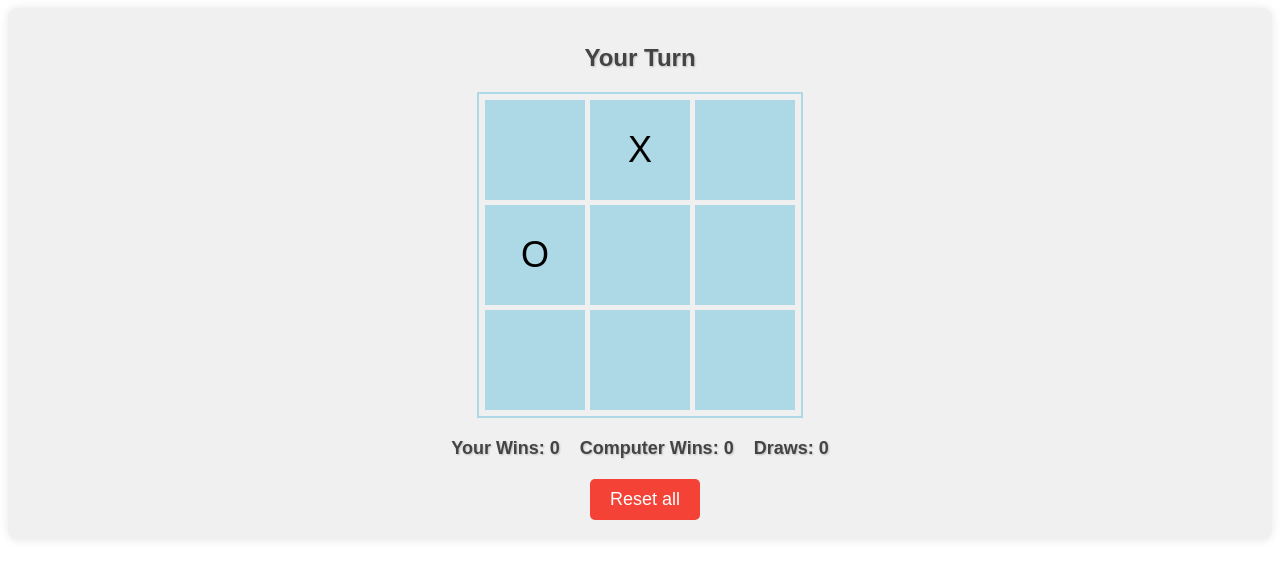
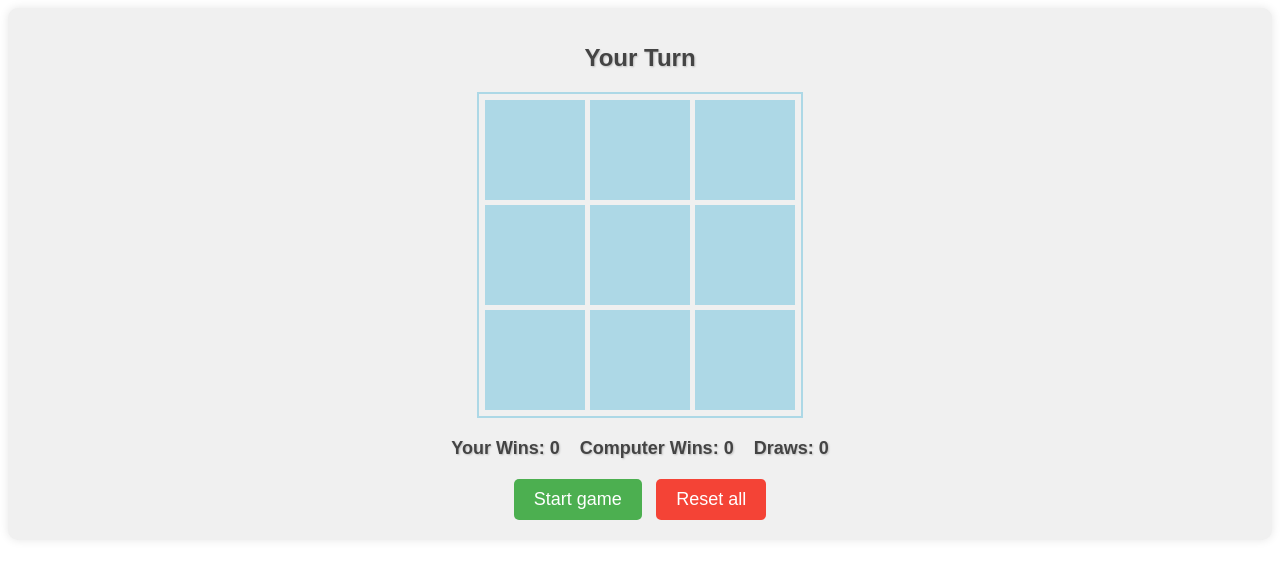
Before and after one commit to szakfer97/tic-tac-toe, a Svelte app: page / in a window 1280 px wide. Shown: the top 578 px of the page. Built offline with nearby package versions, Linux system fonts and the light colour scheme.

Commit message:
Implemented start game button

```diff
--- a/src/App.svelte
+++ b/src/App.svelte
@@ -1,28 +1,14 @@
 <script lang="ts">
-  let currentPlayer = "X";
+  let currentPlayer = Math.random() < 0.5 ? "X" : "O";
   let winner: string | null = null;
   let board = Array(9).fill(null);
-  const computerMove = () => {
-    if (!winner) {
-      let emptyCells = board.reduce((acc, cell, index) => {
-        if (!cell) acc.push(index);
-        return acc;
-      }, []);
-
-      let randomIndex = Math.floor(Math.random() * emptyCells.length);
-      handleMove(emptyCells[randomIndex]);
-    }
-  };
-
-  if (Math.random() < 0.5) {
-    setTimeout(computerMove, 500);
-  }
   let xWins = 0;
   let oWins = 0;
   let draws = 0;
+  let startGame = true;
 
   const handleMove = (/** @type {number} */ index: number) => {
-    if (!board[index] && !winner) {
+    if (!board[index] && !winner && startGame === false) {
       board[index] = currentPlayer;
       winner = calculateWinner();
       if (!winner && board.every((cell) => cell !== null)) {
@@ -38,6 +24,11 @@
         }
       }
     }
+  };
+
+  const startGameClick = () => {
+    startGame = false;
+    resetGame();
   };
 
   const calculateWinner = () => {
@@ -61,6 +52,18 @@
     return null;
   };
 
+  const computerMove = () => {
+    if (!winner) {
+      let emptyCells = board.reduce((acc, cell, index) => {
+        if (!cell) acc.push(index);
+        return acc;
+      }, []);
+
+      let randomIndex = Math.floor(Math.random() * emptyCells.length);
+      handleMove(emptyCells[randomIndex]);
+    }
+  };
+
   const resetGame = () => {
     currentPlayer = Math.random() < 0.5 ? "X" : "O";
     winner = null;
@@ -74,6 +77,7 @@
     xWins = 0;
     oWins = 0;
     draws = 0;
+    startGame = true;
     resetGame();
   };
 </script>
@@ -104,6 +108,10 @@
     <p>Computer Wins: {oWins}</p>
     <p>Draws: {draws}</p>
   </div>
+
+  {#if startGame}
+    <button class="start-button" on:click={startGameClick}>Start game</button>
+  {/if}
 
   {#if winner || board.every((cell) => cell !== null)}
     <button class="reset-button" on:click={resetGame}>Reset board</button>
@@ -172,6 +180,7 @@
     text-shadow: 1px 1px 2px rgba(0, 0, 0, 0.2);
   }
 
+  .start-button,
   .reset-button,
   .reset-all-button {
     margin-top: 20px;
@@ -185,6 +194,7 @@
     transition: background-color 0.3s;
   }
 
+  .start-button:hover,
   .reset-button:hover {
     background-color: #d32f2f;
     transform: translateY(-2px);
```
